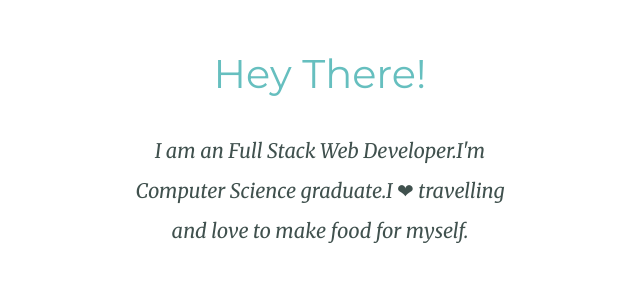
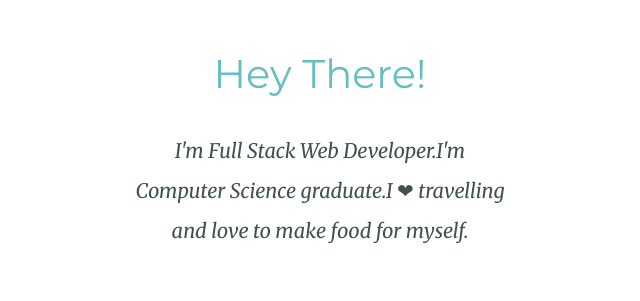
Before and after one commit to roshaan-rao/My-CSS-Site, a plain HTML site: page index.html in a window 1280 px wide. Shown: the part 1025-1326 px from the top of the page, 320-960 px from the left. Drawn offline with Linux system fonts and the light colour scheme.

Commit message:
Update index.html

```diff
--- a/index.html
+++ b/index.html
@@ -20,7 +20,7 @@
       <div class="profile">
         <img class="profile-pic" src="images/roshaan_pic1.PNG" alt="">
         <h2>Hey There!</h2>
-        <p class="intro-cls">I am an Full Stack Web Developer.I'm Computer Science graduate.I ❤ travelling and love to make food for myself.</p>
+        <p class="intro-cls">I'm Full Stack Web Developer.I'm Computer Science graduate.I ❤ travelling and love to make food for myself.</p>
       </div>
       <hr>
       <div class="skills">
```
